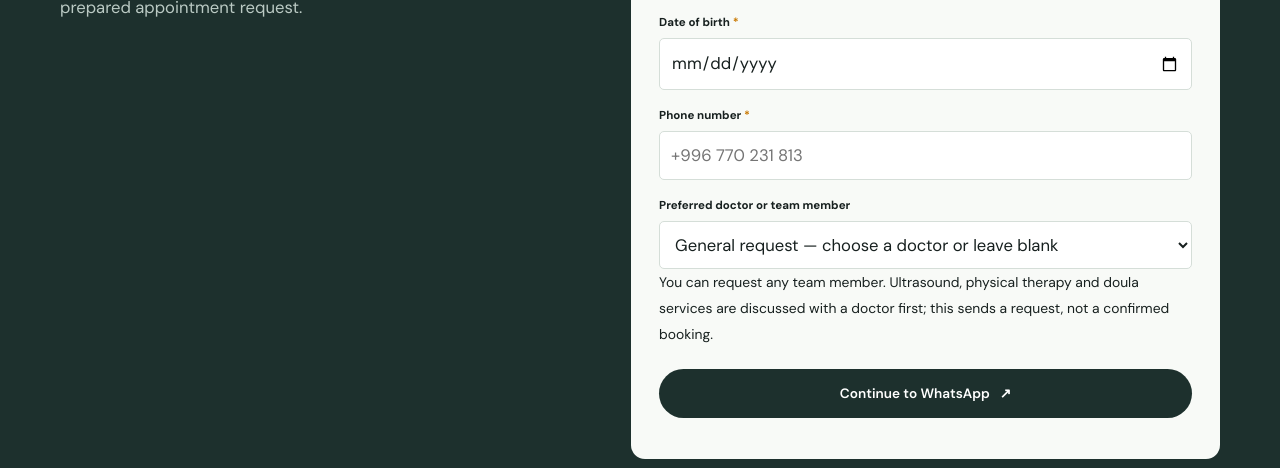
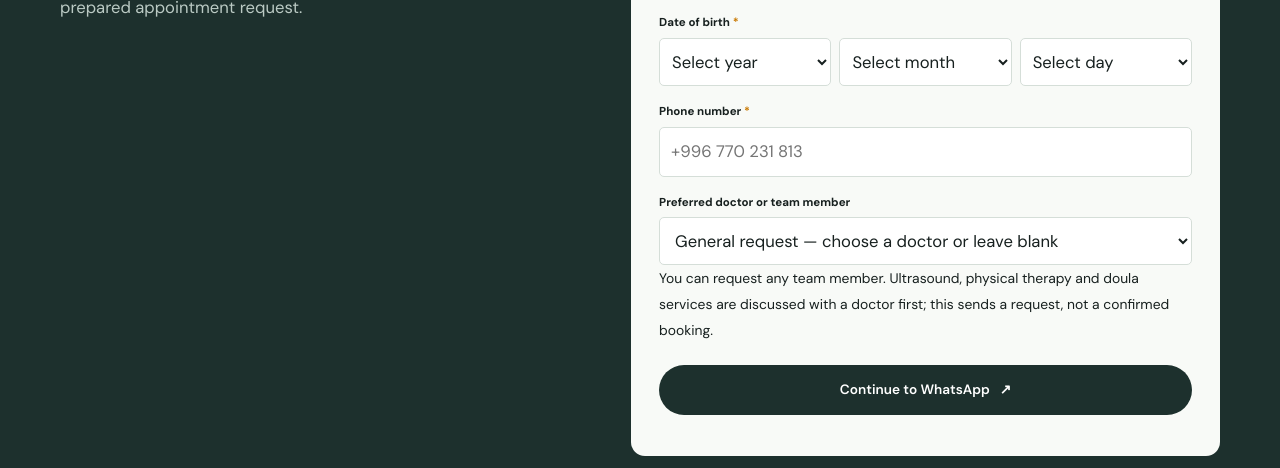
Before and after one commit to DastanMustapaev/personal-page, a plain HTML site: page hw7/index.html in a window 1280 px wide. Shown: the part 5407-5875 px from the top of the page. Drawn offline with Linux system fonts and the light colour scheme.

Commit message:
Improve date of birth section

```diff
--- a/hw7/index.html
+++ b/hw7/index.html
@@ -126,7 +126,7 @@
           <form id="appointment-form" class="appointment-form" novalidate>
             <div class="form-row"><label for="surname" data-i18n="form.surname">Surname <span>*</span></label><input id="surname" name="surname" autocomplete="family-name" required /></div>
             <div class="form-row"><label for="name" data-i18n="form.name">Name <span>*</span></label><input id="name" name="name" autocomplete="given-name" required /></div>
-            <div class="form-row"><label for="birthdate" data-i18n="form.birthdate">Date of birth <span>*</span></label><input id="birthdate" name="birthdate" type="date" min="1900-01-01" required /></div>
+            <div class="form-row"><label id="birthdate-label" data-i18n="form.birthdate">Date of birth <span>*</span></label><div class="birthdate-fields" role="group" aria-labelledby="birthdate-label"><label class="visually-hidden" for="birth-year" data-i18n="form.year">Year</label><select id="birth-year" required data-validation-id="birthdate"><option value="" data-i18n="form.selectYear">Select year</option></select><label class="visually-hidden" for="birth-month" data-i18n="form.month">Month</label><select id="birth-month" required data-validation-id="birthdate"><option value="" data-i18n="form.selectMonth">Month</option></select><label class="visually-hidden" for="birth-day" data-i18n="form.day">Day</label><select id="birth-day" required data-validation-id="birthdate"><option value="" data-i18n="form.selectDay">Day</option></select></div></div>
             <div class="form-row"><label for="phone" data-i18n="form.phone">Phone number <span>*</span></label><input id="phone" name="phone" type="tel" autocomplete="tel" inputmode="tel" placeholder="+996 770 231 813" required /></div>
             <div class="form-row"><label for="doctor" data-i18n="form.doctor">Preferred doctor or team member</label><select id="doctor" name="doctor">
               <option value="" data-i18n="form.generalRequest">General request — choose a doctor or leave blank</option>
--- a/hw7/script.js
+++ b/hw7/script.js
@@ -113,6 +113,18 @@ Object.assign(additions.KG.form, {
   requestNote: 'Команданын каалаган мүчөсүнө суроо жөнөтө аласыз. УЗИ, физиотерапия жана дуланын кызматтары адегенде дарыгер менен талкууланат; бул форма суроо жөнөтөт, кабыл алууну ырастабайт.',
   requestDoctor: 'Дарыгерге жазылуу'
 });
+Object.assign(additions.EN.form, {
+  year: 'Year', month: 'Month', day: 'Day',
+  selectYear: 'Select year', selectMonth: 'Select month', selectDay: 'Select day'
+});
+Object.assign(additions.RU.form, {
+  year: 'Год', month: 'Месяц', day: 'День',
+  selectYear: 'Выберите год', selectMonth: 'Выберите месяц', selectDay: 'Выберите день'
+});
+Object.assign(additions.KG.form, {
+  year: 'Жыл', month: 'Ай', day: 'Күн',
+  selectYear: 'Жылды тандаңыз', selectMonth: 'Айды тандаңыз', selectDay: 'Күндү тандаңыз'
+});
 Object.assign(additions.EN.contact, {
   phone: '+996 770 231 813',
   email: 'medicalcenter@mercymed.kg',
@@ -195,6 +207,7 @@ function updateLanguage(language) {
     const value = getValue(currentLanguage, element.dataset.i18n);
     if (value !== undefined) element.innerHTML = value;
   });
+  populateBirthdateMonths();
   document.querySelectorAll('[data-translation-badge]').forEach((badge) => {
     badge.textContent = translations[currentLanguage].badge;
   });
@@ -227,7 +240,9 @@ document.querySelectorAll('.site-nav a').forEach((link) => link.addEventListener
 
 const form = document.querySelector('#appointment-form');
 const formMessage = document.querySelector('#form-message');
-const birthdateInput = document.querySelector('#birthdate');
+const birthYearInput = document.querySelector('#birth-year');
+const birthMonthInput = document.querySelector('#birth-month');
+const birthDayInput = document.querySelector('#birth-day');
 const doctorSelect = document.querySelector('#doctor');
 document.querySelectorAll('.services-list details').forEach((details) => {
   const summary = details.querySelector('summary');
@@ -296,7 +311,51 @@ document.querySelectorAll('[data-booking-doctor]').forEach((link) => {
 });
 const today = new Date();
 const todayString = `${today.getFullYear()}-${String(today.getMonth() + 1).padStart(2, '0')}-${String(today.getDate()).padStart(2, '0')}`;
-birthdateInput?.setAttribute('max', todayString);
+const recentYears = document.createElement('optgroup');
+recentYears.label = `2000–${today.getFullYear()}`;
+const earlierYears = document.createElement('optgroup');
+earlierYears.label = '1900–1999';
+for (let year = 2000; year <= today.getFullYear(); year += 1) {
+  recentYears.append(new Option(String(year), String(year)));
+}
+for (let year = 1999; year >= 1900; year -= 1) {
+  earlierYears.append(new Option(String(year), String(year)));
+}
+birthYearInput?.append(recentYears, earlierYears);
+
+function populateBirthdateMonths() {
+  if (!birthMonthInput) return;
+  const selectedMonth = birthMonthInput.value;
+  const locale = { EN: 'en', RU: 'ru', KG: 'ky' }[currentLanguage];
+  const monthOptions = Array.from({ length: 12 }, (_, index) => {
+    const month = String(index + 1).padStart(2, '0');
+    const label = new Intl.DateTimeFormat(locale, { month: 'long', timeZone: 'UTC' })
+      .format(new Date(Date.UTC(2000, index, 1)));
+    return new Option(label, month);
+  });
+  birthMonthInput.replaceChildren(birthMonthInput.options[0], ...monthOptions);
+  birthMonthInput.value = selectedMonth;
+}
+
+function updateBirthDays() {
+  if (!birthDayInput) return;
+  const selectedDay = birthDayInput.value;
+  const year = Number(birthYearInput?.value);
+  const month = Number(birthMonthInput?.value);
+  const maxDay = year && month ? new Date(year, month, 0).getDate() : 31;
+  birthDayInput.replaceChildren(
+    birthDayInput.options[0],
+    ...Array.from({ length: maxDay }, (_, index) => {
+      const day = String(index + 1).padStart(2, '0');
+      return new Option(String(index + 1), day);
+    })
+  );
+  birthDayInput.value = selectedDay;
+}
+
+birthYearInput?.addEventListener('change', updateBirthDays);
+birthMonthInput?.addEventListener('change', updateBirthDays);
+updateBirthDays();
 
 const isValidBirthdate = (value) => {
   if (!/^\d{4}-\d{2}-\d{2}$/.test(value)) return false;
@@ -323,23 +382,24 @@ form?.addEventListener('submit', (event) => {
   const requiredFields = [...form.querySelectorAll('[required]')];
   const missingField = requiredFields.find((field) => !field.value.trim());
   if (missingField) {
-    formMessage.textContent = translations[currentLanguage].form.missing[missingField.id];
+    formMessage.textContent = translations[currentLanguage].form.missing[missingField.dataset.validationId || missingField.id];
     formMessage.className = 'form-message error';
     missingField.setAttribute('aria-invalid', 'true');
     missingField.focus();
     return;
   }
   const data = new FormData(form);
-  if (!isValidBirthdate(data.get('birthdate'))) {
+  const birthdate = `${birthYearInput.value}-${birthMonthInput.value}-${birthDayInput.value}`;
+  if (!isValidBirthdate(birthdate)) {
     formMessage.textContent = translations[currentLanguage].form.invalidDate;
     formMessage.className = 'form-message error';
-    birthdateInput?.focus();
+    birthDayInput?.focus();
     return;
   }
-  if (data.get('birthdate') > todayString) {
+  if (birthdate > todayString) {
     formMessage.textContent = translations[currentLanguage].form.futureDate;
     formMessage.className = 'form-message error';
-    birthdateInput?.focus();
+    birthYearInput?.focus();
     return;
   }
   if (!isValidPhone(data.get('phone'))) {
@@ -355,7 +415,7 @@ form?.addEventListener('submit', (event) => {
   const message = translations[currentLanguage].form.whatsappMessage
     .replace('{name}', data.get('name'))
     .replace('{surname}', data.get('surname'))
-    .replace('{birthdate}', data.get('birthdate'))
+    .replace('{birthdate}', birthdate)
     .replace('{phone}', data.get('phone'))
     .replace('{doctor}', doctor);
   formMessage.innerHTML = `<strong>${translations[currentLanguage].form.awaitingReview}</strong><br>${translations[currentLanguage].form.awaitingReviewText}`;
--- a/hw7/styles.css
+++ b/hw7/styles.css
@@ -42,6 +42,9 @@ footer{background:var(--dark);border-top-color:var(--dark);color:#fff}
 .map-link:hover{border-color:var(--orange-dark)}
 @media(max-width:720px){.mobile-cta{display:block}.menu-toggle{margin-left:auto}.brand-art{height:350px}.portrait-art{height:130px}}
 @media(max-width:720px){.map-frame{height:340px}.map-links{display:grid;grid-template-columns:1fr 1fr}.map-link{padding:10px 8px;font-size:.78rem}}
+.visually-hidden{position:absolute;width:1px;height:1px;padding:0;margin:-1px;overflow:hidden;clip:rect(0,0,0,0);white-space:nowrap;border:0}
+.birthdate-fields{display:grid;grid-template-columns:repeat(3,minmax(0,1fr));gap:8px}
+.birthdate-fields select{min-width:0;padding:11px 8px}
 .services-list .plus{display:inline-block;transition:transform .32s ease}
 .services-list details[open] .plus{transform:rotate(45deg)}
 @media(prefers-reduced-motion:reduce){.services-list .plus{transition:none}}
```
